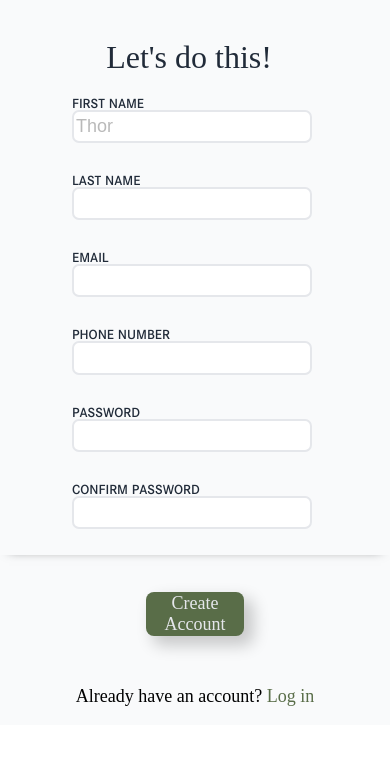
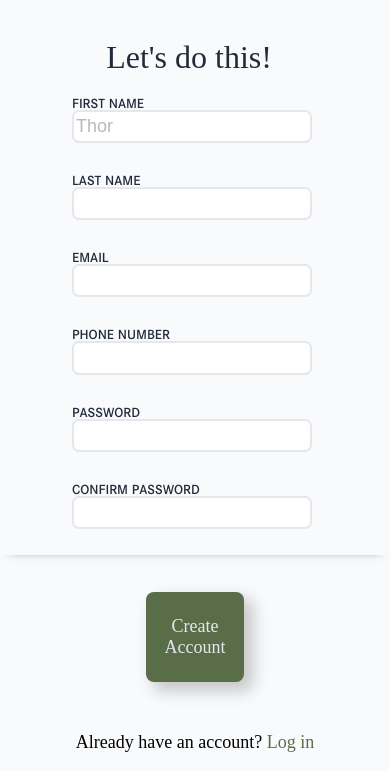
Before and after one commit to Xubuntuwu/Sign-Up-Form, a plain HTML site: page index.html in a window 390 px wide. Shown: the part 667-1438 px from the top of the page. Before the commit the page ends 1392 px from the top, so only its background shows below. Drawn offline with Linux system fonts and the light colour scheme; a web font is replaced by a local one.

Commit message:
fixed the submit button aesthetics and fixed the media screen width to max 900px

```diff
--- a/style.css
+++ b/style.css
@@ -177,6 +177,7 @@ button {
     color: var(--input-border-color);
     width: 25%;
     min-height: fit-content;
+    padding: 1.5rem 0;
     margin: 2rem 0;
     box-shadow: 0.5rem 0.5rem 1rem 0.1rem RGBA(0,0,0,0.2);
 }
@@ -199,7 +200,7 @@ button:hover {
     color: red;
 }
 
-@media screen and (max-width: 500px) {
+@media screen and (max-width: 900px) {
     /*only works on chrome */
     body {
         display: flex;
@@ -271,5 +272,6 @@ button:hover {
     }
     button {
         height: min-content;
+        padding: fit-content 0;
     }
 }
```
